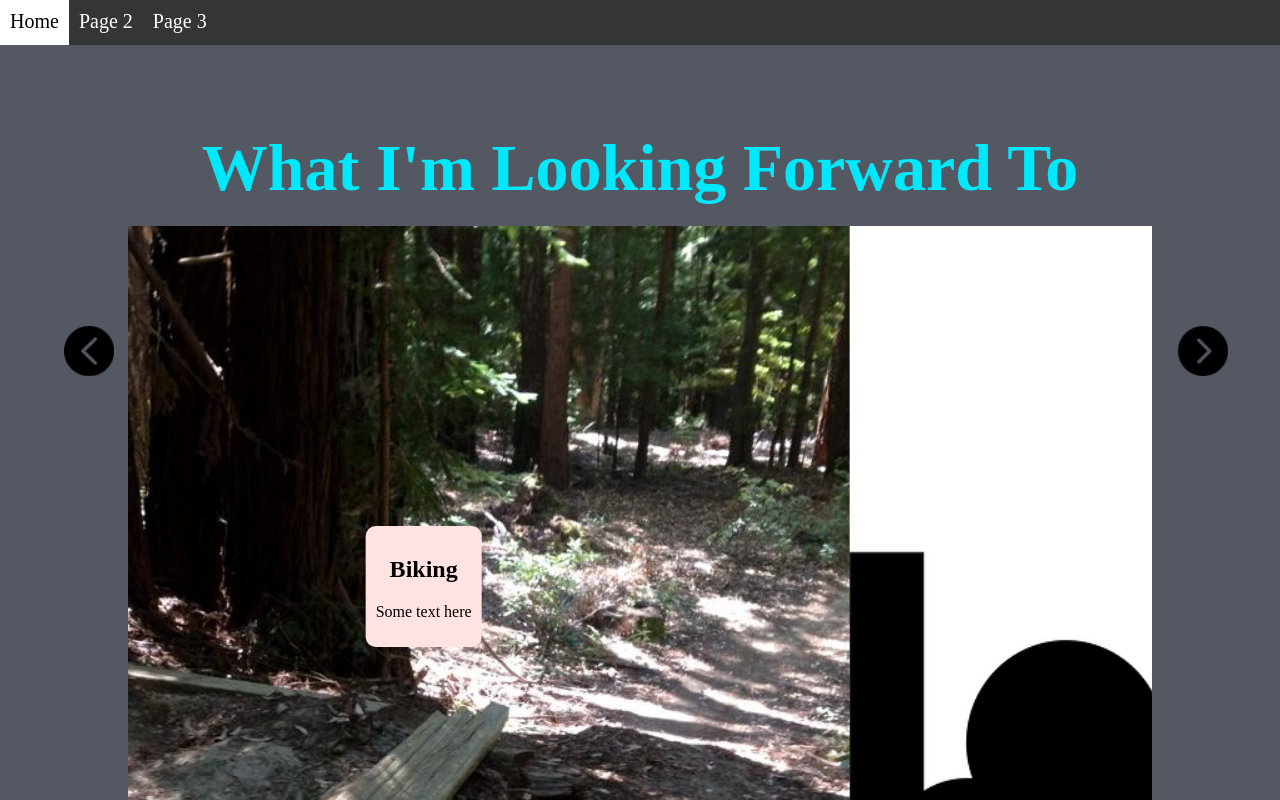
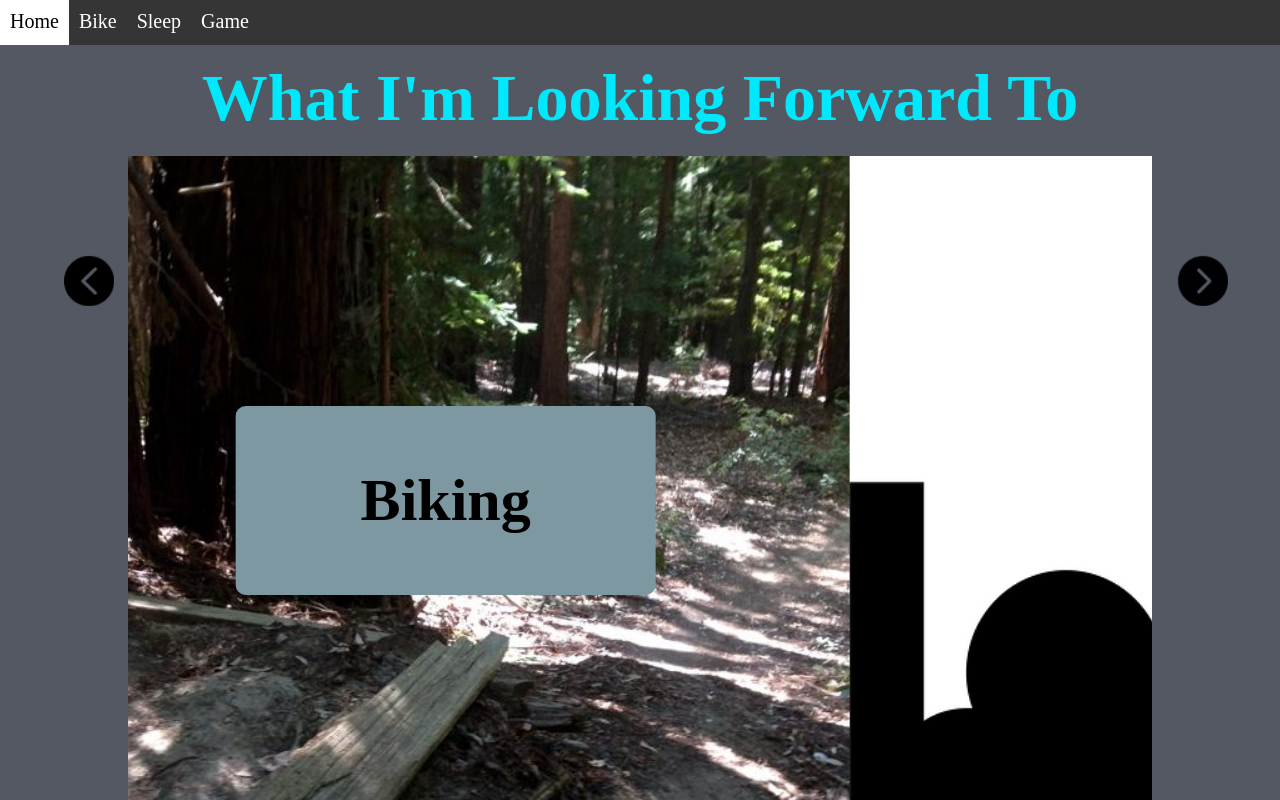
Before and after one commit to rykent/LookingForward-WebDesign, a plain HTML site: page index.html in a window 1280 px wide. Shown: the top 800 px of the page. Drawn offline with nearby package versions, Linux system fonts and the light colour scheme.

Commit message:
first thing

```diff
--- a/index.html
+++ b/index.html
@@ -10,33 +10,31 @@
 <body>
 	<div class="navbar">
 		<a class="active" href="#">Home</a>
-		<a href="sub1.html">Page 2</a>
-		<a href="sub2.html">Page 3</a>
+		<a href="sub1.html">Bike</a>
+		<a href="sub2.html">Sleep</a>
+		<a href="sub3.html">Game</a>
 	</div>
 	<div class="main">
 		<h1>What I'm Looking Forward To</h1>
 		<div class="slider">
-			<div class="thing">
+			<a href="sub1.html" class="thing">
 				<img src="image.jpeg">
 				<div class="info">
 					<h2>Biking</h2>
-					<p>Some text here</p>
 				</div>
-			</div>
-			<div class="thing">
+			</a>
+			<a href="sub2.html" class="thing">
 				<img src="sleep.jpeg">
 				<div class="info">
 					<h2>Sleeping</h2>
-					<p>Some text here</p>
 				</div>
-			</div>
-			<div class="thing">
+			</a>
+			<a href="sub3.html" class="thing">
 				<img src="game.jpeg">
 				<div class="info">
 					<h2>Videogames</h2>
-					<p>Some text here</p>
 				</div>
-			</div>
+			</a>
 		</div>
 	</div>
 
--- a/style.css
+++ b/style.css
@@ -12,14 +12,14 @@ body {
 .main {
 	width: 80vw;
 	margin: 0 10vw;
-	padding-top: 70px;
+	padding-top: 60px;
 }
 
 .main h1 {
 	text-align: center;
 	font-size: 66px;
 	color: #00E8FC;
-	margin: 60px 0 20px 0;
+	margin: 0px 0 20px 0;
 }
 
 .slider img {
@@ -29,6 +29,9 @@ body {
 .thing {
 	margin: 0;
 	width: 100%;
+	text-decoration: none;
+	color: black;
+	font-size: 40px;
 }
 
 .navbar {
@@ -85,11 +88,12 @@ body {
 }
 
 .info {
-	background: #FFE3E3;
+	background: #7D98A1;
 	border-radius: 10px;
 	padding: 10px;
 	position: absolute;
 	text-align: center;
-	top: 300px;
-	margin-left: 540px;
+	top: 250px;
+	margin-left: 410px;
+	width: 400px;
 }
```
Also changed, not shown: sub1.html (added, +21 -0 lines), bike.png (added).
